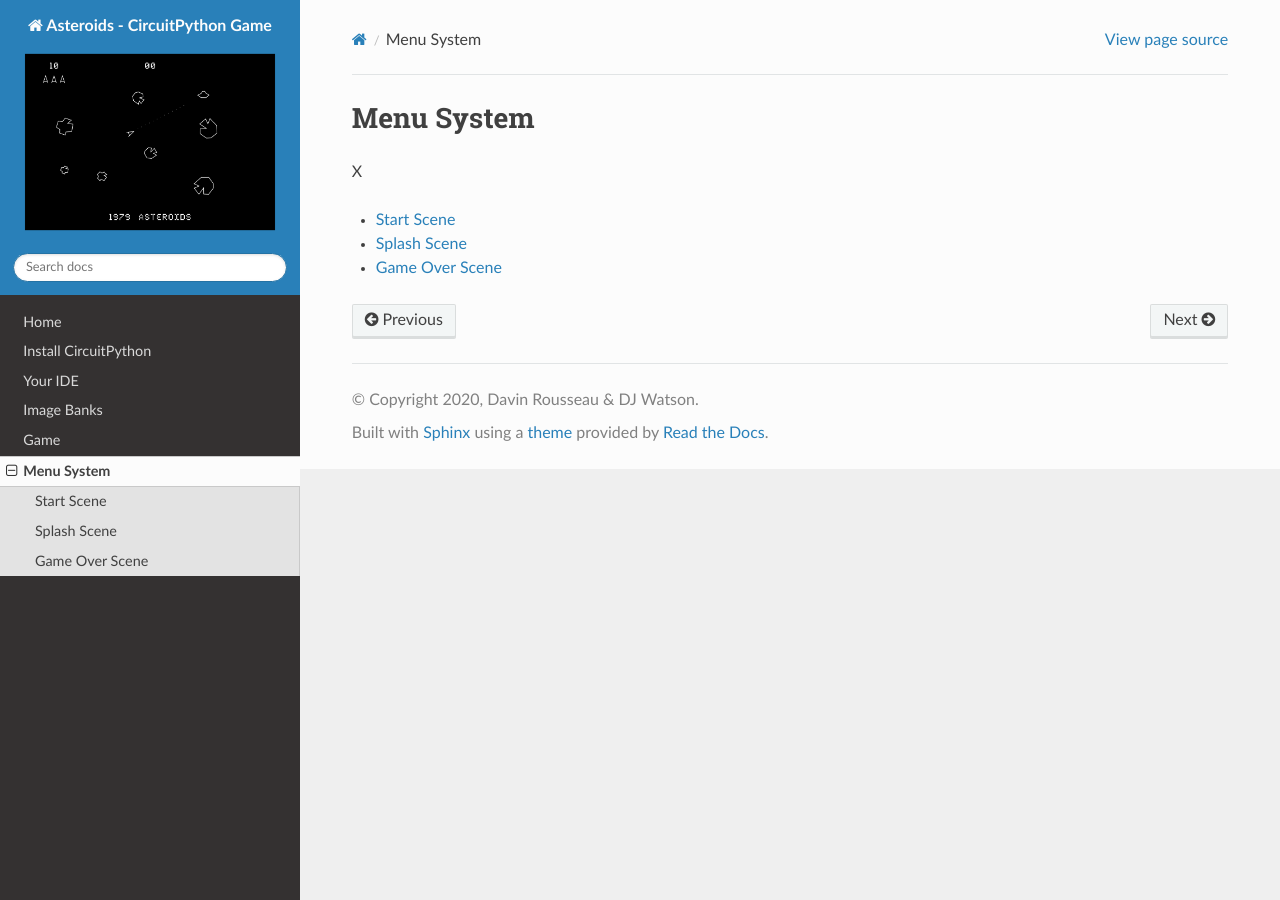
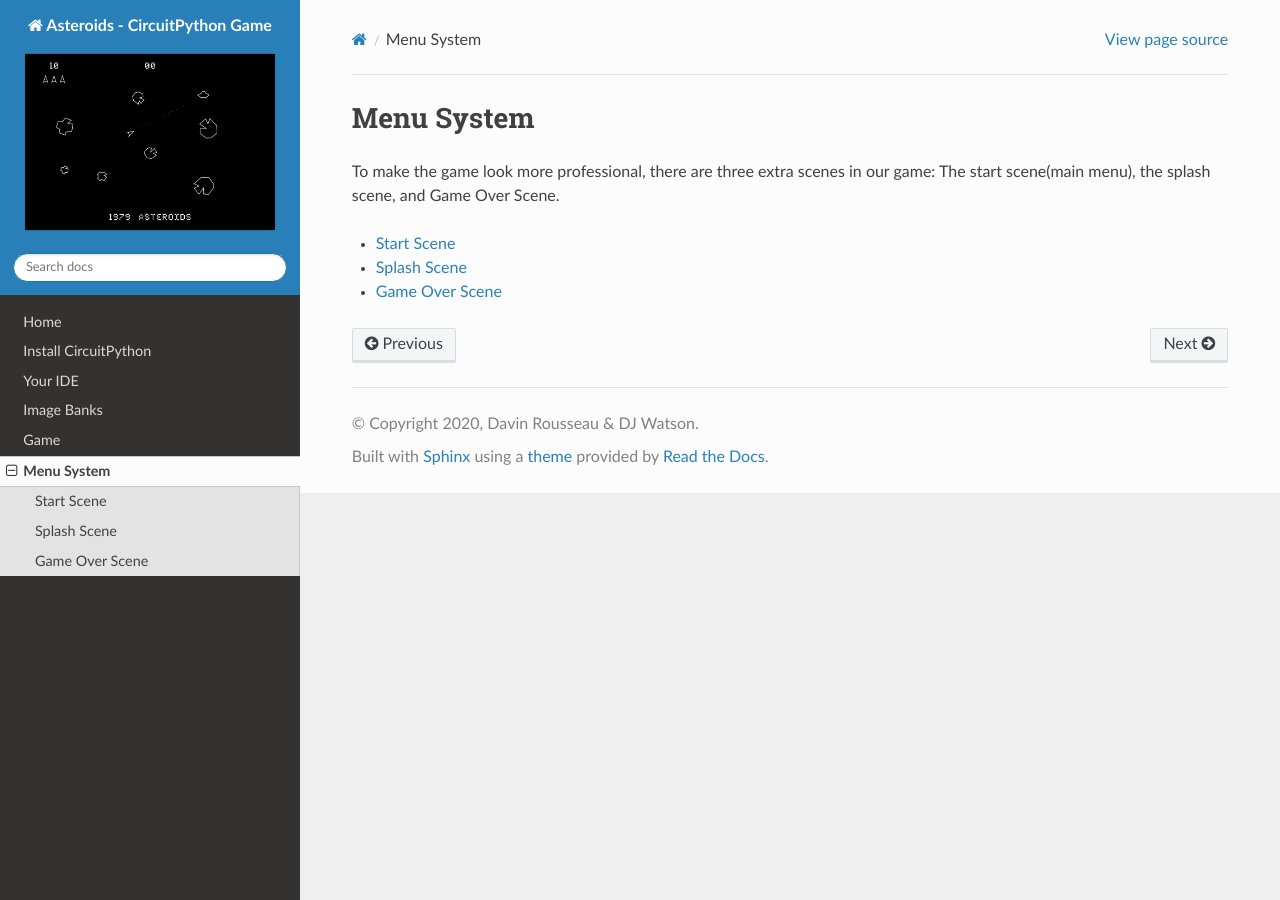
Before and after one commit to Davin-Rousseau/ICS3U-2019-Group6, a Sphinx documentation site: the page built from docs/menu/index.rst, in a window 1280 px wide. Built offline with Sphinx 7.4.7 and the Read the Docs theme 2.0.0, drawn with Linux system fonts in a browser that asks for light colours.

Commit message:
Update index.rst

```diff
--- a/docs/menu/index.rst
+++ b/docs/menu/index.rst
@@ -4,7 +4,7 @@
 Menu System
 ***********
 
-X
+To make the game look more professional, there are three extra scenes in our game: The start scene(main menu), the splash scene, and Game Over Scene.
 
 .. toctree::
    :maxdepth: 1
```
